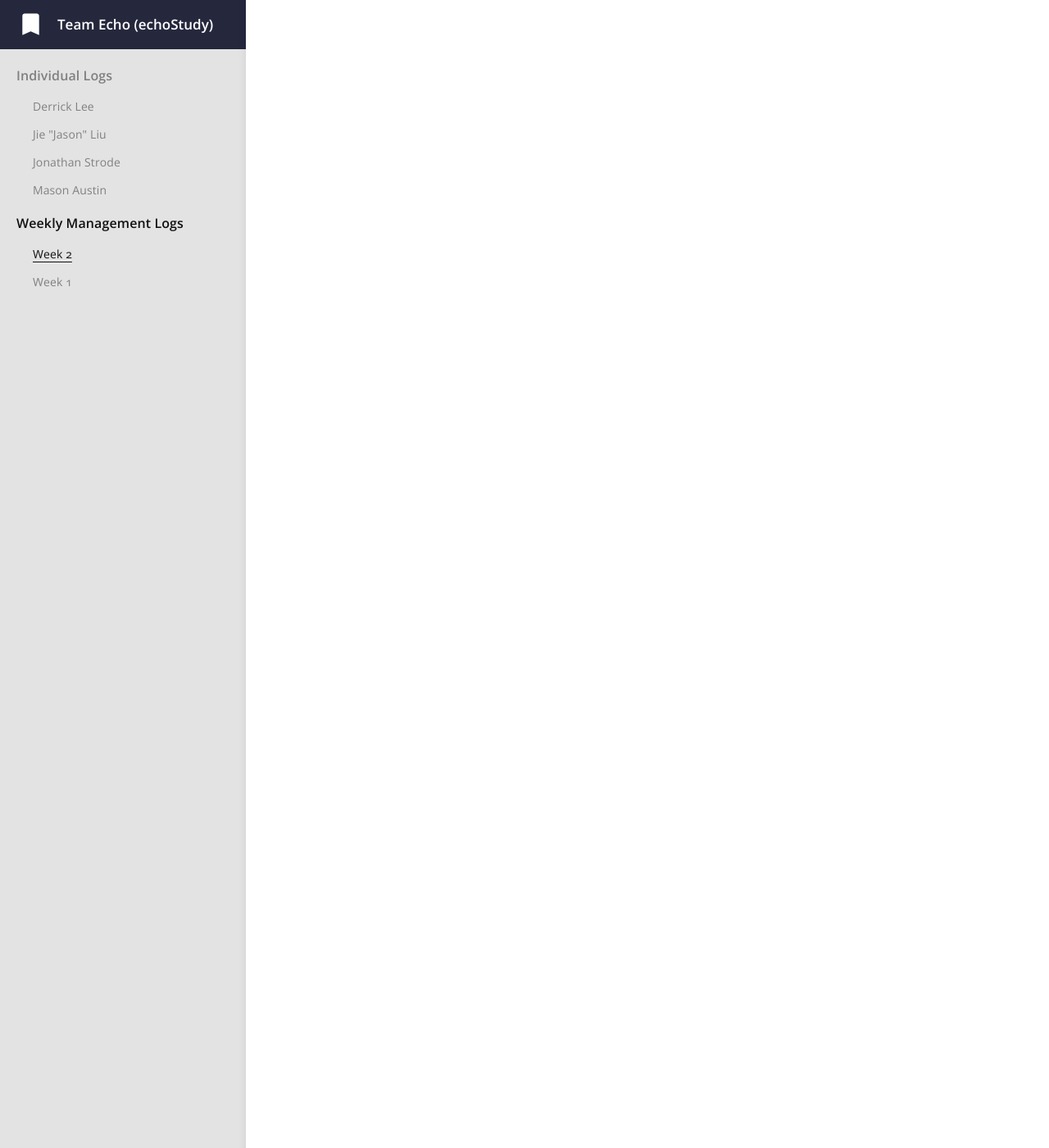
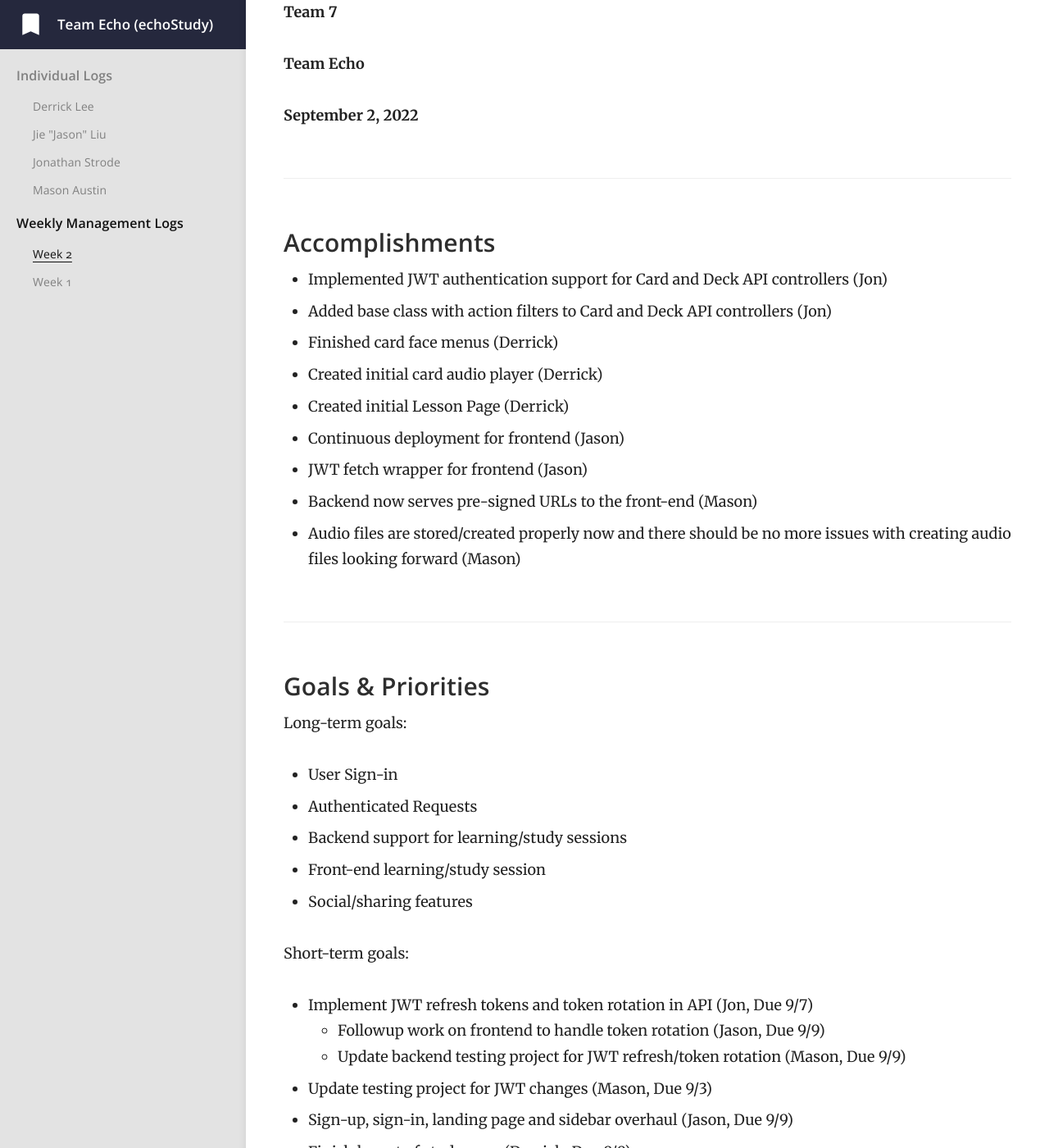
Before and after one commit to jiejasonliu/team-echo-site, a Jekyll site: the page built from _docs/weekly-management-logs/week-2.md, in a window 1280 px wide and 1400 px high, scrolled down 270 px. Shown: the whole window at 82% size. Built offline with Jekyll 4.4.1, drawn with Linux system fonts in a browser that asks for light colours; some of the changed text lies outside the part shown.

Commit message:
added week 2 WMR

```diff
--- a/_docs/weekly-management-logs/week-2.md
+++ b/_docs/weekly-management-logs/week-2.md
@@ -4,4 +4,47 @@ category: Weekly Management Logs
 order: 2
 ---
 
-something our team did for week 2
+# CS4500 Weekly Management Report
+
+**Team 7**
+
+**Team Echo**
+
+**September 2, 2022**
+
+### Accomplishments
+
+- Implemented JWT authentication support for Card and Deck API controllers (Jon)
+- Added base class with action filters to Card and Deck API controllers (Jon)
+- Finished card face menus (Derrick)
+- Created initial card audio player (Derrick)
+- Created initial Lesson Page (Derrick)
+- Continuous deployment for frontend (Jason)
+- JWT fetch wrapper for frontend (Jason)
+- Backend now serves pre-signed URLs to the front-end (Mason)
+- Audio files are stored/created properly now and there should be no more issues with creating audio files looking forward (Mason)
+
+### Goals & Priorities
+
+Long-term goals:
+
+- User Sign-in
+- Authenticated Requests
+- Backend support for learning/study sessions
+- Front-end learning/study session
+- Social/sharing features
+
+Short-term goals:
+
+- Implement JWT refresh tokens and token rotation in API (Jon, Due 9/7)
+  - Followup work on frontend to handle token rotation (Jason, Due 9/9)
+  - Update backend testing project for JWT refresh/token rotation (Mason, Due 9/9)
+- Update testing project for JWT changes (Mason, Due 9/3)
+- Sign-up, sign-in, landing page and sidebar overhaul (Jason, Due 9/9)
+- Finish layout of study page (Derrick, Due 9/9)
+- Create Lesson Hook (Derrick, Due 9/9)
+- Add Lesson page (Derrick, Due 9/3)
+
+### Needs
+
+None.
```
